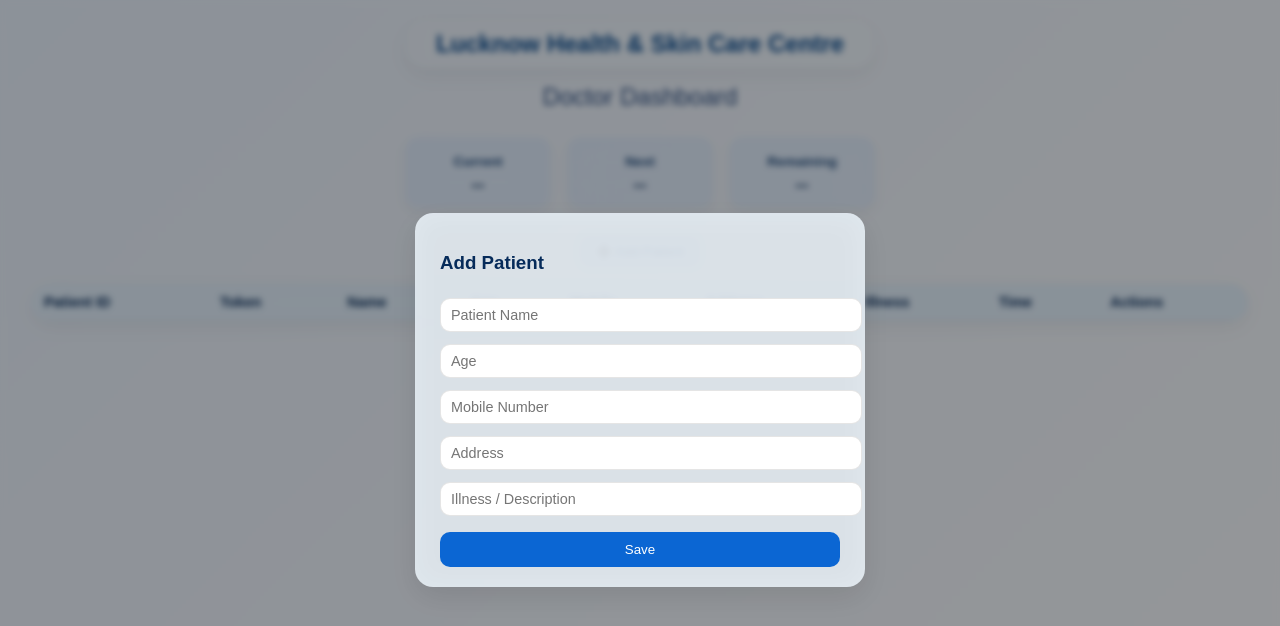
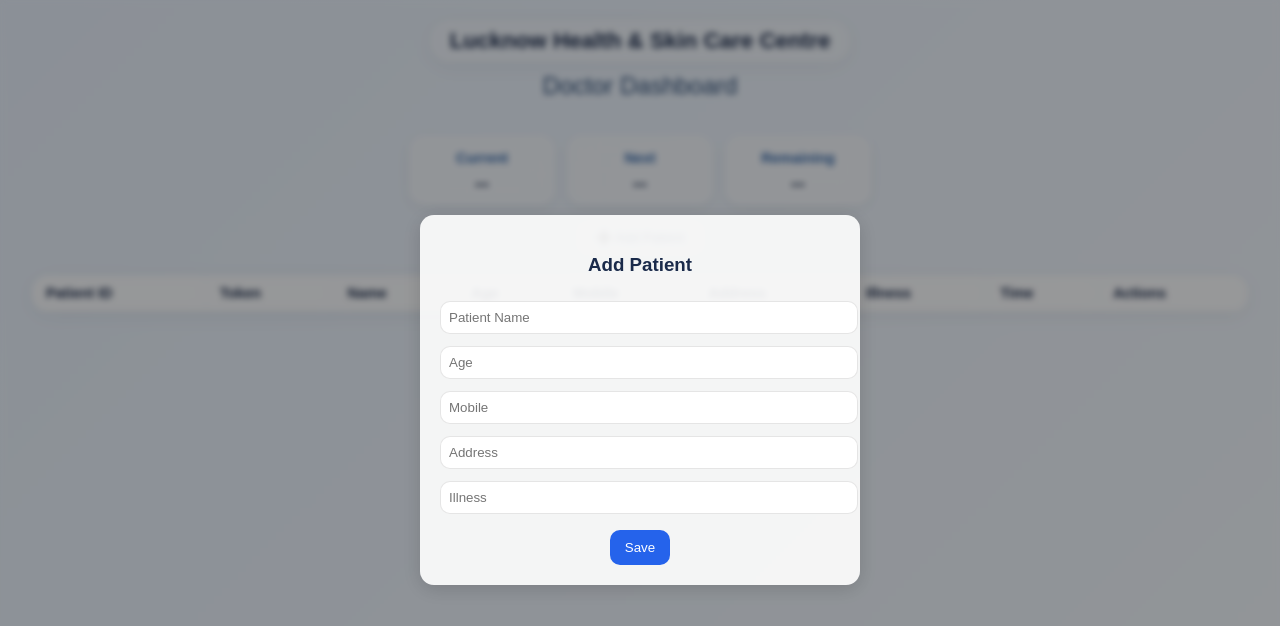
Before and after one commit to suhaila379/Clinic-Token-System, a plain HTML site: page doctor.html in a window 1280 px wide. Both pictures are taken after a click on the button "➕ Add Patient". Drawn offline with Linux system fonts and the light colour scheme; no server answers.

Commit message:
Update doctor.html

```diff
--- a/doctor.html
+++ b/doctor.html
@@ -1,123 +1,115 @@
 <!DOCTYPE html>
 <html lang="en">
 <head>
-  <meta charset="UTF-8">
-  <meta name="viewport" content="width=device-width, initial-scale=1.0">
+  <meta charset="UTF-8" />
+  <meta name="viewport" content="width=device-width, initial-scale=1.0" />
   <title>Doctor Dashboard - Lucknow Health & Skin Care Centre</title>
-
-  <!-- Firebase -->
-  <script src="https://www.gstatic.com/firebasejs/9.6.10/firebase-app.js"></script>
-  <script src="https://www.gstatic.com/firebasejs/9.6.10/firebase-database.js"></script>
-  <script src="https://www.gstatic.com/firebasejs/9.6.10/firebase-auth.js"></script>
-
   <style>
     body {
+      font-family: "Poppins", sans-serif;
+      background: linear-gradient(135deg, #e8f1fc 0%, #f4f9ff 100%);
       margin: 0;
-      font-family: "Poppins", sans-serif;
-      background: linear-gradient(135deg, #eaf3ff, #f9fcff);
-      color: #062b5a;
+      padding: 0;
+      min-height: 100vh;
       display: flex;
       flex-direction: column;
       align-items: center;
-      min-height: 100vh;
+      color: #1a2a4a;
     }
 
     .clinic-header {
       margin-top: 20px;
-      font-size: 1.5rem;
+      font-size: 1.4rem;
       font-weight: 600;
-      background: rgba(240, 248, 255, 0.35);
+      background: rgba(255, 255, 255, 0.3);
       border-radius: 20px;
-      padding: 10px 30px;
-      backdrop-filter: blur(12px);
-      color: #084a8f;
-      box-shadow: 0 8px 20px rgba(0,0,0,0.05);
+      padding: 8px 20px;
+      backdrop-filter: blur(10px);
+      box-shadow: 0 4px 20px rgba(0, 0, 0, 0.05);
     }
 
-    .dashboard-title {
-      margin: 15px 0;
-      color: #2c4e82;
+    h2 {
+      margin-top: 10px;
       font-weight: 500;
+      color: #2b4b75;
     }
 
     .token-cards {
       display: flex;
       justify-content: center;
       flex-wrap: wrap;
-      gap: 14px;
-      margin: 10px 0 25px;
+      gap: 12px;
+      margin: 15px 0;
     }
 
     .token-card {
-      background: rgba(210, 230, 255, 0.45);
+      background: rgba(255, 255, 255, 0.45);
       border-radius: 15px;
-      padding: 12px 18px;
+      padding: 10px 18px;
       text-align: center;
       min-width: 110px;
-      box-shadow: 0 4px 10px rgba(0, 0, 0, 0.05);
-      backdrop-filter: blur(18px);
-      border: 1px solid rgba(255, 255, 255, 0.5);
-      transition: all 0.3s ease;
-    }
-
-    .token-card:hover {
-      transform: translateY(-3px);
-      box-shadow: 0 6px 14px rgba(0, 0, 0, 0.08);
+      box-shadow: 0 4px 12px rgba(0, 0, 0, 0.05);
+      backdrop-filter: blur(15px);
     }
 
     .token-card h3 {
-      font-size: 0.85rem;
-      color: #1e497b;
       margin: 5px 0;
+      color: #3266a8;
+      font-size: 0.9rem;
     }
 
     .token-value {
-      font-size: 1.2rem;
+      font-size: 1.3rem;
       font-weight: bold;
-      color: #062b5a;
     }
 
     .add-btn {
-      background: rgba(190, 220, 255, 0.45);
+      display: inline-flex;
+      align-items: center;
+      gap: 6px;
+      padding: 10px 20px;
+      border-radius: 12px;
+      background: rgba(255, 255, 255, 0.35);
       border: none;
-      padding: 10px 18px;
-      border-radius: 12px;
+      cursor: pointer;
       backdrop-filter: blur(10px);
-      cursor: pointer;
-      color: #093b7e;
+      transition: 0.2s ease-in-out;
       font-weight: 500;
-      transition: 0.3s;
-      margin-bottom: 15px;
+      color: #1f3d66;
+      margin-bottom: 10px;
     }
 
     .add-btn:hover {
-      background: rgba(220, 240, 255, 0.7);
+      background: rgba(255, 255, 255, 0.6);
     }
 
     .table-container {
       width: 95%;
       overflow-x: auto;
-      border-radius: 18px;
-      background: rgba(240, 248, 255, 0.5);
-      backdrop-filter: blur(10px);
-      box-shadow: 0 6px 20px rgba(0, 0, 0, 0.05);
-      margin-bottom: 30px;
+      margin-top: 10px;
+      background: rgba(255, 255, 255, 0.4);
+      border-radius: 16px;
+      backdrop-filter: blur(12px);
+      box-shadow: 0 4px 20px rgba(0, 0, 0, 0.05);
     }
 
     table {
       width: 100%;
       border-collapse: collapse;
+      text-align: left;
       font-size: 0.9rem;
     }
 
     th, td {
-      padding: 10px 12px;
-      text-align: left;
+      padding: 10px 14px;
       border-bottom: 1px solid rgba(0, 0, 0, 0.05);
     }
 
     th {
-      background: rgba(220, 240, 255, 0.6);
+      background: rgba(255, 255, 255, 0.4);
+      position: sticky;
+      top: 0;
+      backdrop-filter: blur(8px);
       cursor: move;
     }
 
@@ -126,72 +118,73 @@
       background: none;
       cursor: pointer;
       font-size: 1rem;
-      margin-right: 6px;
     }
 
     .edit-btn { color: #2563eb; }
     .delete-btn { color: #dc2626; }
 
-    /* Modal */
+    /* Modal styling */
     .modal {
       display: none;
       position: fixed;
       z-index: 1000;
-      left: 0; top: 0;
-      width: 100%; height: 100%;
-      background: rgba(0,0,0,0.4);
-      backdrop-filter: blur(3px);
+      top: 0;
+      left: 0;
+      width: 100%;
+      height: 100%;
+      background: rgba(0, 0, 0, 0.4);
       justify-content: center;
       align-items: center;
+      backdrop-filter: blur(3px);
     }
 
     .modal-content {
-      background: rgba(240, 248, 255, 0.85);
-      border-radius: 18px;
-      padding: 20px 25px;
+      background: rgba(255, 255, 255, 0.9);
+      border-radius: 14px;
+      padding: 20px;
       width: 90%;
       max-width: 400px;
-      box-shadow: 0 10px 30px rgba(0,0,0,0.1);
-      color: #062b5a;
-      backdrop-filter: blur(15px);
+      text-align: center;
+      box-shadow: 0 4px 20px rgba(0, 0, 0, 0.15);
     }
 
     .modal-content input {
       width: 100%;
       margin: 6px 0;
-      padding: 8px 10px;
+      padding: 8px;
       border-radius: 10px;
-      border: 1px solid rgba(0,0,0,0.1);
-      font-size: 0.9rem;
+      border: 1px solid rgba(0, 0, 0, 0.1);
     }
 
     .modal-content button {
       margin-top: 10px;
-      width: 100%;
-      background: #0b66d3;
+      padding: 10px 15px;
+      background: #2563eb;
       color: white;
       border: none;
-      padding: 10px 0;
       border-radius: 10px;
-      font-weight: 500;
       cursor: pointer;
     }
 
     @media (max-width: 768px) {
-      .token-cards { flex-wrap: nowrap; overflow-x: auto; }
-      .token-card { min-width: 100px; }
+      .token-card {
+        min-width: 95px;
+        padding: 8px 12px;
+      }
+      .token-value { font-size: 1.1rem; }
+      th, td { padding: 8px; font-size: 0.85rem; }
     }
   </style>
 </head>
+<body>
 
-<body>
   <div class="clinic-header">Lucknow Health & Skin Care Centre</div>
-  <h2 class="dashboard-title">Doctor Dashboard</h2>
+  <h2>Doctor Dashboard</h2>
 
   <div class="token-cards">
     <div class="token-card"><h3>Current</h3><div class="token-value" id="currentToken">--</div></div>
     <div class="token-card"><h3>Next</h3><div class="token-value" id="nextToken">--</div></div>
-    <div class="token-card"><h3>Remaining</h3><div class="token-value" id="remainingToken">--</div></div>
+    <div class="token-card"><h3>Remaining</h3><div class="token-value" id="remainingTokens">--</div></div>
   </div>
 
   <button class="add-btn" onclick="openModal()">➕ Add Patient</button>
@@ -211,88 +204,100 @@
           <th>Actions</th>
         </tr>
       </thead>
-      <tbody id="patientData"></tbody>
+      <tbody id="patientList"></tbody>
     </table>
   </div>
 
-  <!-- Add Patient Modal -->
+  <!-- Add/Edit Modal -->
   <div id="patientModal" class="modal">
     <div class="modal-content">
-      <h3>Add Patient</h3>
-      <input type="text" id="pName" placeholder="Patient Name" required>
-      <input type="number" id="pAge" placeholder="Age">
-      <input type="text" id="pMobile" placeholder="Mobile Number">
-      <input type="text" id="pAddress" placeholder="Address">
-      <input type="text" id="pIllness" placeholder="Illness / Description">
-      <button onclick="addPatient()">Save</button>
+      <h3 id="modalTitle">Add Patient</h3>
+      <input type="text" id="pName" placeholder="Patient Name" />
+      <input type="number" id="pAge" placeholder="Age" />
+      <input type="text" id="pMobile" placeholder="Mobile" />
+      <input type="text" id="pAddress" placeholder="Address" />
+      <input type="text" id="pIllness" placeholder="Illness" />
+      <button onclick="savePatient()">Save</button>
     </div>
   </div>
 
   <script>
-    // Firebase setup
-    const firebaseConfig = {
-      apiKey: "AIzaSyCJU3NHqAGbiZpNIDTLaEDxW4gblkCs7DQ",
-      authDomain: "clinic-token-system-e1430.firebaseapp.com",
-      databaseURL: "https://clinic-token-system-e1430-default-rtdb.asia-southeast1.firebasedatabase.app",
-      projectId: "clinic-token-system-e1430",
-      storageBucket: "clinic-token-system-e1430.firebasestorage.app",
-      messagingSenderId: "1014958043227",
-      appId: "1:1014958043227:web:c5a33675ddf76572274f7e"
-    };
+    let patients = [];
+    let editIndex = null;
 
-    const app = firebase.initializeApp(firebaseConfig);
-    const db = firebase.database();
-
-    const modal = document.getElementById('patientModal');
-    function openModal() { modal.style.display = 'flex'; }
-    window.onclick = (e) => { if (e.target == modal) modal.style.display = 'none'; }
-
-    function addPatient() {
-      const name = document.getElementById('pName').value;
-      const age = document.getElementById('pAge').value;
-      const mobile = document.getElementById('pMobile').value;
-      const address = document.getElementById('pAddress').value;
-      const illness = document.getElementById('pIllness').value;
-
-      const newRef = db.ref('patients').push();
-      const id = Date.now();
-      const token = Math.floor(Math.random() * 1000);
-      newRef.set({ id, token, name, age, mobile, address, illness, time: new Date().toLocaleString() });
-      modal.style.display = 'none';
+    function openModal(edit = false, index = null) {
+      document.getElementById("patientModal").style.display = "flex";
+      document.getElementById("modalTitle").textContent = edit ? "Edit Patient" : "Add Patient";
+      editIndex = edit ? index : null;
+      if (edit) {
+        const p = patients[index];
+        document.getElementById("pName").value = p.name;
+        document.getElementById("pAge").value = p.age;
+        document.getElementById("pMobile").value = p.mobile;
+        document.getElementById("pAddress").value = p.address;
+        document.getElementById("pIllness").value = p.illness;
+      } else {
+        document.querySelectorAll(".modal-content input").forEach(i => i.value = "");
+      }
     }
 
-    db.ref('patients').on('value', snapshot => {
-      const data = snapshot.val();
-      const tbody = document.getElementById('patientData');
-      tbody.innerHTML = '';
-      if (data) {
-        Object.values(data).forEach(p => {
-          const row = document.createElement('tr');
-          row.innerHTML = `
-            <td>${p.id}</td><td>${p.token}</td><td>${p.name}</td>
-            <td>${p.age}</td><td>${p.mobile}</td><td>${p.address}</td>
-            <td>${p.illness}</td><td>${p.time}</td>
-            <td class="actions">
-              <button class="edit-btn" onclick="editPatient('${p.id}')">✏️</button>
-              <button class="delete-btn" onclick="deletePatient('${p.id}')">🗑️</button>
-            </td>`;
-          tbody.appendChild(row);
-        });
-      }
-    });
+    function savePatient() {
+      const name = document.getElementById("pName").value.trim();
+      if (!name) return alert("Name is required");
+      const age = document.getElementById("pAge").value.trim();
+      const mobile = document.getElementById("pMobile").value.trim();
+      const address = document.getElementById("pAddress").value.trim();
+      const illness = document.getElementById("pIllness").value.trim();
 
-    function editPatient(id) {
-      const newIllness = prompt("Enter new illness/description:");
-      if (newIllness) db.ref('patients').orderByChild('id').equalTo(Number(id)).once('value', snap => {
-        snap.forEach(child => child.ref.update({ illness: newIllness }));
-      });
+      const newPatient = {
+        id: patients.length + 1,
+        token: 1000 + patients.length + 1,
+        name, age, mobile, address, illness,
+        time: new Date().toLocaleString()
+      };
+
+      if (editIndex !== null) patients[editIndex] = newPatient;
+      else patients.push(newPatient);
+
+      renderTable();
+      document.getElementById("patientModal").style.display = "none";
     }
 
-    function deletePatient(id) {
-      db.ref('patients').orderByChild('id').equalTo(Number(id)).once('value', snap => {
-        snap.forEach(child => child.ref.remove());
+    function renderTable() {
+      const tbody = document.getElementById("patientList");
+      tbody.innerHTML = "";
+      patients.forEach((p, i) => {
+        tbody.innerHTML += `
+          <tr>
+            <td>${p.id}</td>
+            <td>${p.token}</td>
+            <td>${p.name}</td>
+            <td>${p.age}</td>
+            <td>${p.mobile}</td>
+            <td>${p.address}</td>
+            <td>${p.illness}</td>
+            <td>${p.time}</td>
+            <td class="actions">
+              <button class="edit-btn" onclick="openModal(true, ${i})">✏️</button>
+              <button class="delete-btn" onclick="deletePatient(${i})">🗑️</button>
+            </td>
+          </tr>`;
       });
+      document.getElementById("remainingTokens").innerText = patients.length;
     }
+
+    function deletePatient(i) {
+      if (confirm("Delete this record?")) {
+        patients.splice(i, 1);
+        renderTable();
+      }
+    }
+
+    // Close modal when clicking outside
+    window.onclick = e => {
+      if (e.target == document.getElementById("patientModal"))
+        document.getElementById("patientModal").style.display = "none";
+    };
   </script>
 </body>
 </html>
```
